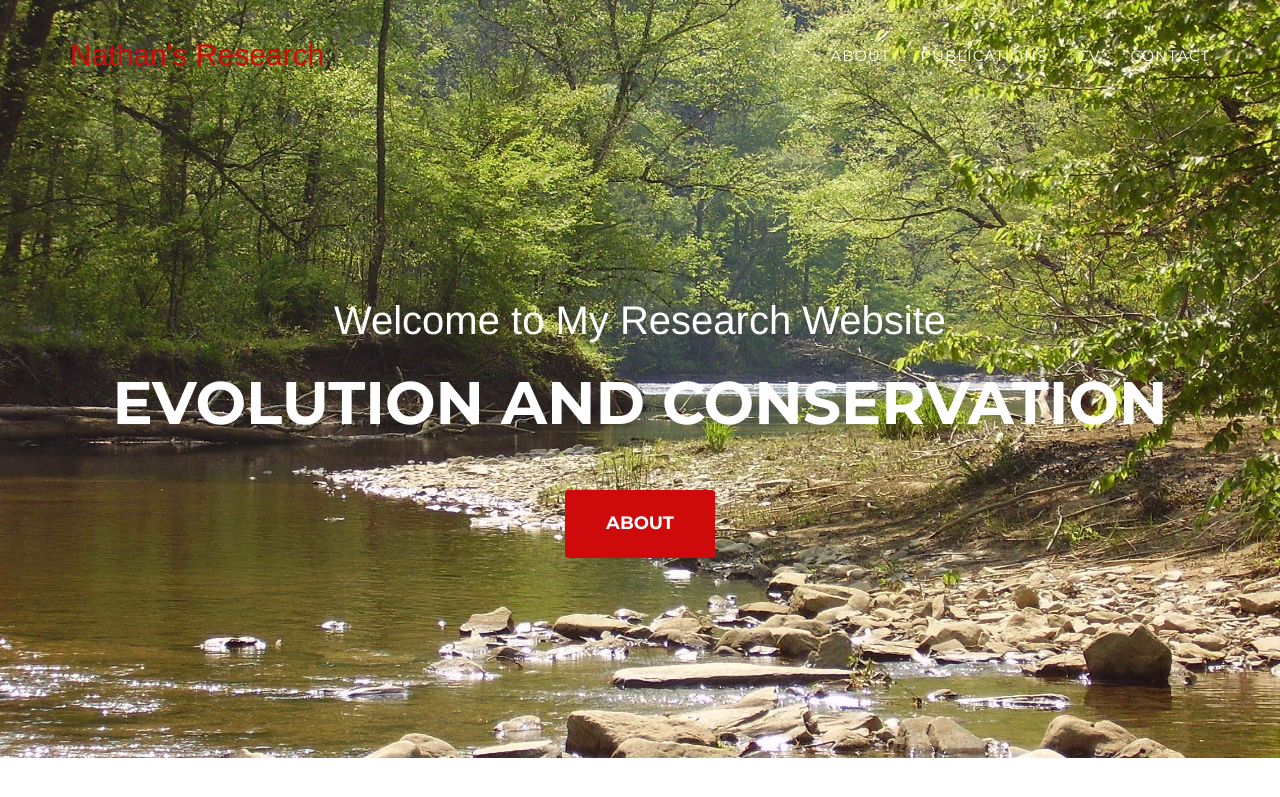
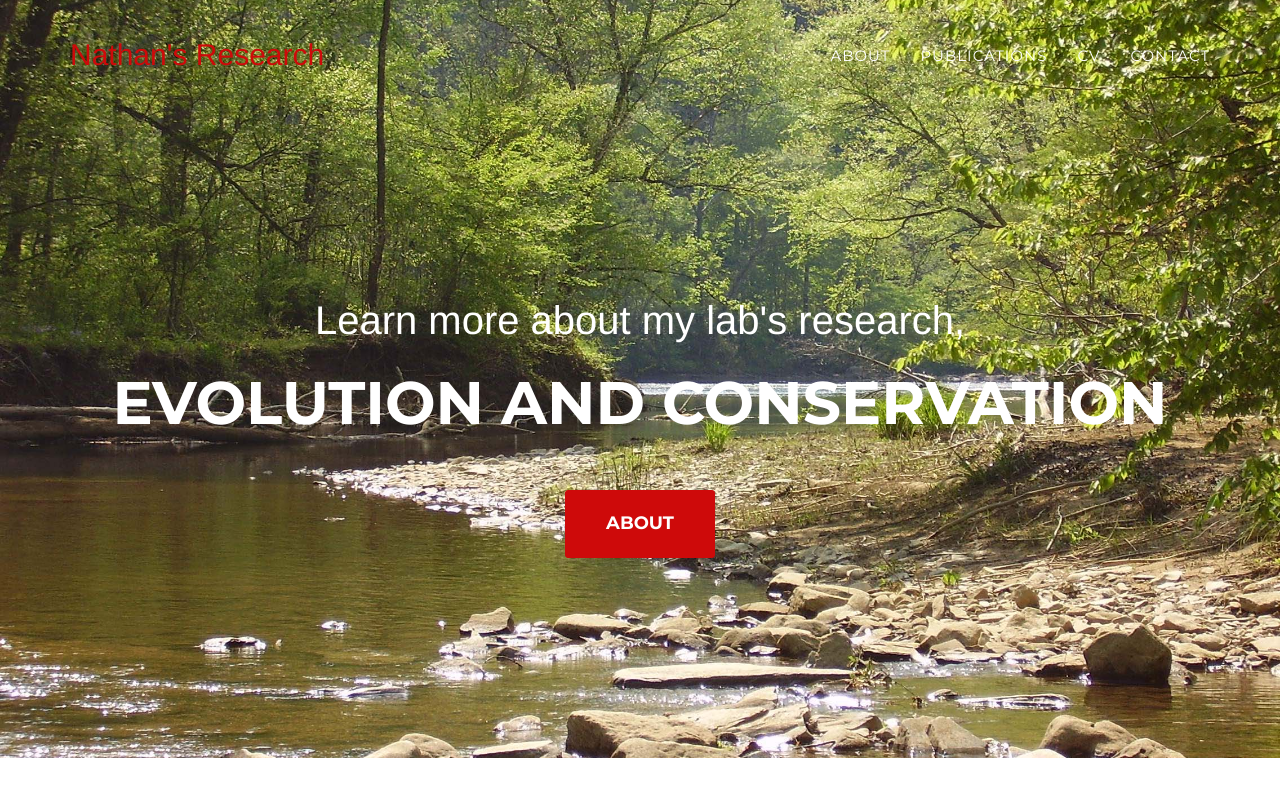
Before and after one commit to NathanWhelan/nathanwhelan.github.io, a Jekyll site: the page built from index.html, in a window 1280 px wide and 900 px high. Shown: the top 797 px of the window. Built offline with Jekyll 4.4.1, drawn with Linux system fonts in a browser that asks for light colours; some web fonts are replaced.

Commit message:
Update header.html

```diff
--- a/_includes/header.html
+++ b/_includes/header.html
@@ -46,7 +46,7 @@
     <header>
         <div class="container">
             <div class="intro-text">
-                <div class="intro-lead-in">Welcome to My Research Website</div>
+                <div class="intro-lead-in">Learn more about my lab's research,</div>
                 <div class="intro-heading">Evolution and Conservation</div>
                 <a href="#about" class="page-scroll btn btn-xl">About</a>
             </div>
```
